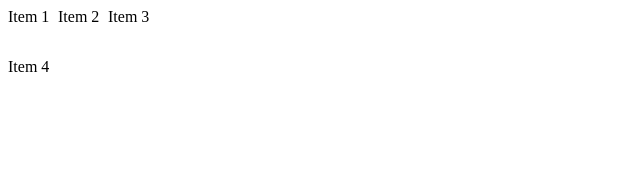
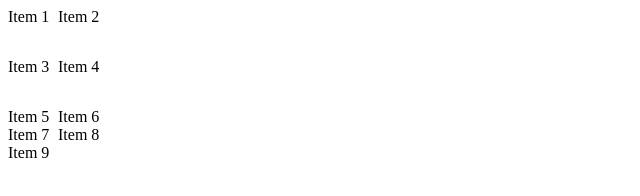
Before and after one commit to JhonatanDczel/top-html-css-intermediate, a plain HTML site: page grid/creating-a-grid.html in a window 1280 px wide. Shown: the whole page, without its empty margins (0-640 px from the left). Drawn offline with Linux system fonts and the light colour scheme.

Commit message:
Basis grid second part

```diff
--- a/grid/creating-a-grid.css
+++ b/grid/creating-a-grid.css
@@ -1,6 +1,5 @@
 .container {
   display: grid;
-  grid-template-columns: 50px 50px 50px;
+  grid-template-columns: 50px 50px;
   grid-template-rows: 50px 50px;
-  grid-template: 50px 50px / 50px 50px 50px;
 }
--- a/grid/creating-a-grid.html
+++ b/grid/creating-a-grid.html
@@ -20,6 +20,21 @@
       <div>
         Item 4
       </div>
+      <div>
+        Item 5
+      </div>
+      <div>
+        Item 6
+      </div>
+      <div>
+        Item 7
+      </div>
+      <div>
+        Item 8
+      </div>
+      <div>
+        Item 9
+      </div>
     </div>
   </body>
 </html>
```
